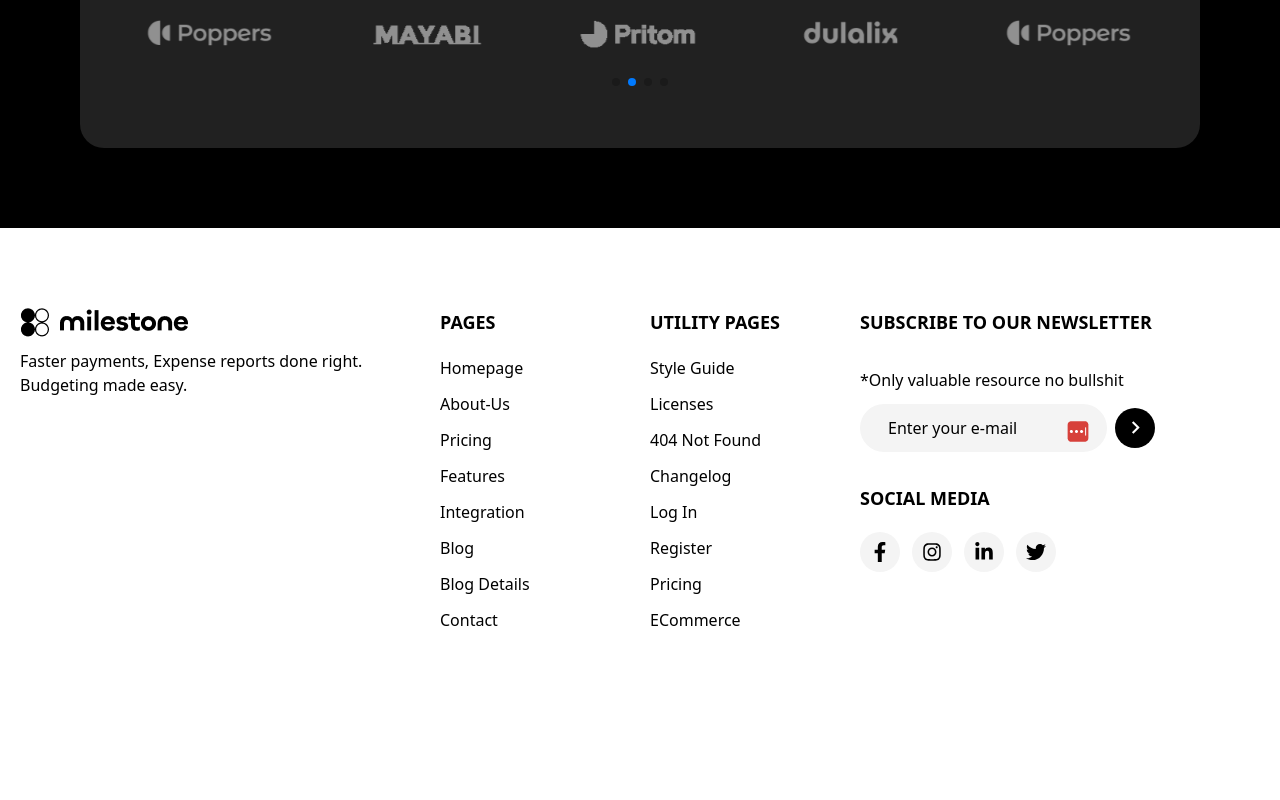
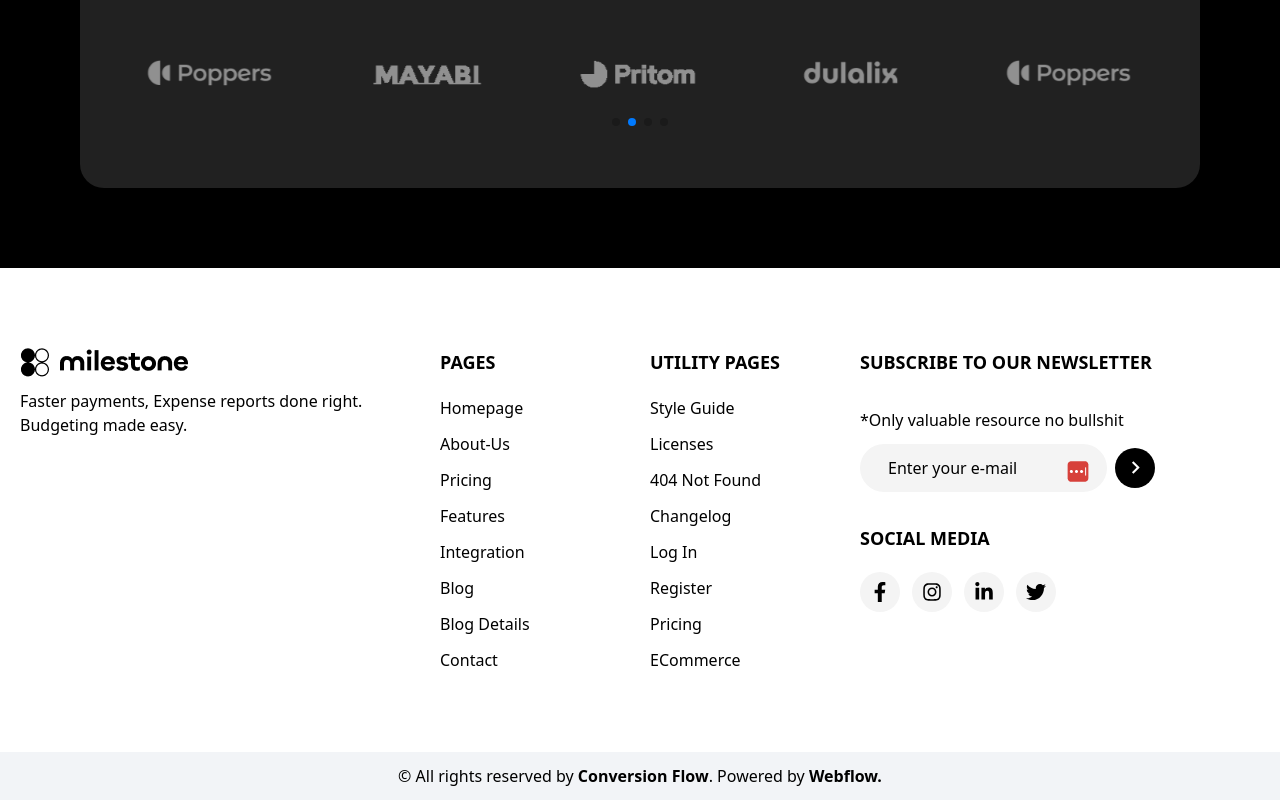
Before and after one commit to mostafizurRahaman/frontend-assignment, a React (Vite) app: page / in a window 1280 px wide. Shown: the part 1960-2760 px from the top of the page. Before the commit the page ends 2672 px from the top, so only its background shows below. Built offline with nearby package versions, Linux system fonts and the light colour scheme.

Commit message:
footer bottom section is designed

```diff
--- a/package.json
+++ b/package.json
@@ -10,9 +10,11 @@
     "preview": "vite preview"
   },
   "dependencies": {
+    "@types/react-modal-video": "^1.2.3",
     "react": "^18.2.0",
     "react-dom": "^18.2.0",
     "react-icons": "^4.12.0",
+    "react-modal-video": "^2.0.1",
     "react-router-dom": "^6.20.1",
     "swiper": "^11.0.5"
   },
--- a/src/components/Footer/index.tsx
+++ b/src/components/Footer/index.tsx
@@ -7,11 +7,13 @@ import H3 from "../Headings/H3";
 import styles from "./footer.module.css";
 const Footer = () => {
    return (
-      <footer className="bg-primary py-20 px-5 grid grid-cols-1   md:grid-cols-12 gap-5 w-full">
+      <footer>
+         <div className="bg-primary py-20 px-5 grid grid-cols-1   md:grid-cols-12 gap-5 w-full">
             <div className="md:col-span-4">
                <img src={logo} className="object-contain mb-3" alt="" />
                <p>
-               Faster payments, Expense reports done right. Budgeting made easy.
+                  Faster payments, Expense reports done right. Budgeting made
+                  easy.
                </p>
             </div>
             <div className="md:col-span-2">
@@ -46,6 +48,14 @@ const Footer = () => {
                ></InputBox>
                <SocialMedia></SocialMedia>
             </div>
+         </div>
+         <div className="py-3 px-10 bg-[#F2F4F7]">
+            <p className="text-base  text-center">
+               {" "}
+               &copy; All rights reserved by <b>Conversion Flow</b>. Powered by{" "}
+               <b>Webflow.</b>
+            </p>
+         </div>
       </footer>
    );
 };
--- a/src/components/ReviewerVideoCard/index.tsx
+++ b/src/components/ReviewerVideoCard/index.tsx
@@ -1,6 +1,8 @@
+import React from "react";
 import playButton from "../../assets/playButton.png";
+import { IReviewVideoCard } from "../../types";
 
-const ReviewerVideoCard = () => {
+const ReviewerVideoCard = ({ setIsOpen }: IReviewVideoCard) => {
    return (
       <div className="   w-[300px] h-[300px]   md:w-full md:h-auto lg:min-w-[300px] mx-auto  lg:w-[300px] lg:h-[300px] relative">
          <video
@@ -18,10 +20,12 @@ const ReviewerVideoCard = () => {
                type="video/ogg"
             />
          </video>
+
          <img
             src={playButton}
             alt="palyButton"
-            className=" w-[80px]  cursor-pointer h-auto absolute top-[50%] left-1/2 translate-x-[-50%] translate-y-[-50%]"
+            className=" w-[80px]  cursor-pointer h-auto absolute top-[50%] left-1/2 translate-x-[-50%] translate-y-[-50%] "
+            onClick={() => setIsOpen(true)}
          />
       </div>
    );
--- a/src/components/TestimonialSection/index.tsx
+++ b/src/components/TestimonialSection/index.tsx
@@ -1,8 +1,11 @@
+import ModalVideo from "react-modal-video";
 import BrandSlider from "../BrandSlider";
 import ReviewerVideoCard from "../ReviewerVideoCard";
 import ReviewCard from "../reviewCard";
-
+import { useState } from "react";
+import "react-modal-video/css/modal-video.min.css";
 const TestimonialSection = () => {
+   const [isOpen, setIsOpen] = useState<boolean>(false);
    return (
       <section className=" mt-20 p-10 md:p-20 bg-secondary w-full ">
          <div className="bg-warn p-12 rounded-3xl flex flex-col gap-10">
@@ -25,7 +28,17 @@ const TestimonialSection = () => {
                   designation="Founder & CEO, Thunder"
                ></ReviewCard>
 
-               <ReviewerVideoCard />
+               <ReviewerVideoCard setIsOpen={setIsOpen} />
+            </div>
+            <div>
+               <ModalVideo
+                  channel="youtube"
+                  youtube={{ mute: 0, autoplay: 0 }}
+                  allowFullScreen={true}
+                  isOpen={isOpen}
+                  videoId="fiQ4QlJTJO4"
+                  onClose={() => setIsOpen(false)}
+               />
             </div>
             <BrandSlider></BrandSlider>
          </div>
--- a/src/types/index.ts
+++ b/src/types/index.ts
@@ -42,3 +42,9 @@ export interface TH3 {
    text: string;
    elementStyles?: string;
 }
+
+
+
+export interface IReviewVideoCard {
+   setIsOpen: React.Dispatch<React.SetStateAction<boolean>>;
+}
```
Also changed, not shown: 1 other file (tests, documents, lock files or other folders). Lines whose indentation alone changed are shown as unchanged.
